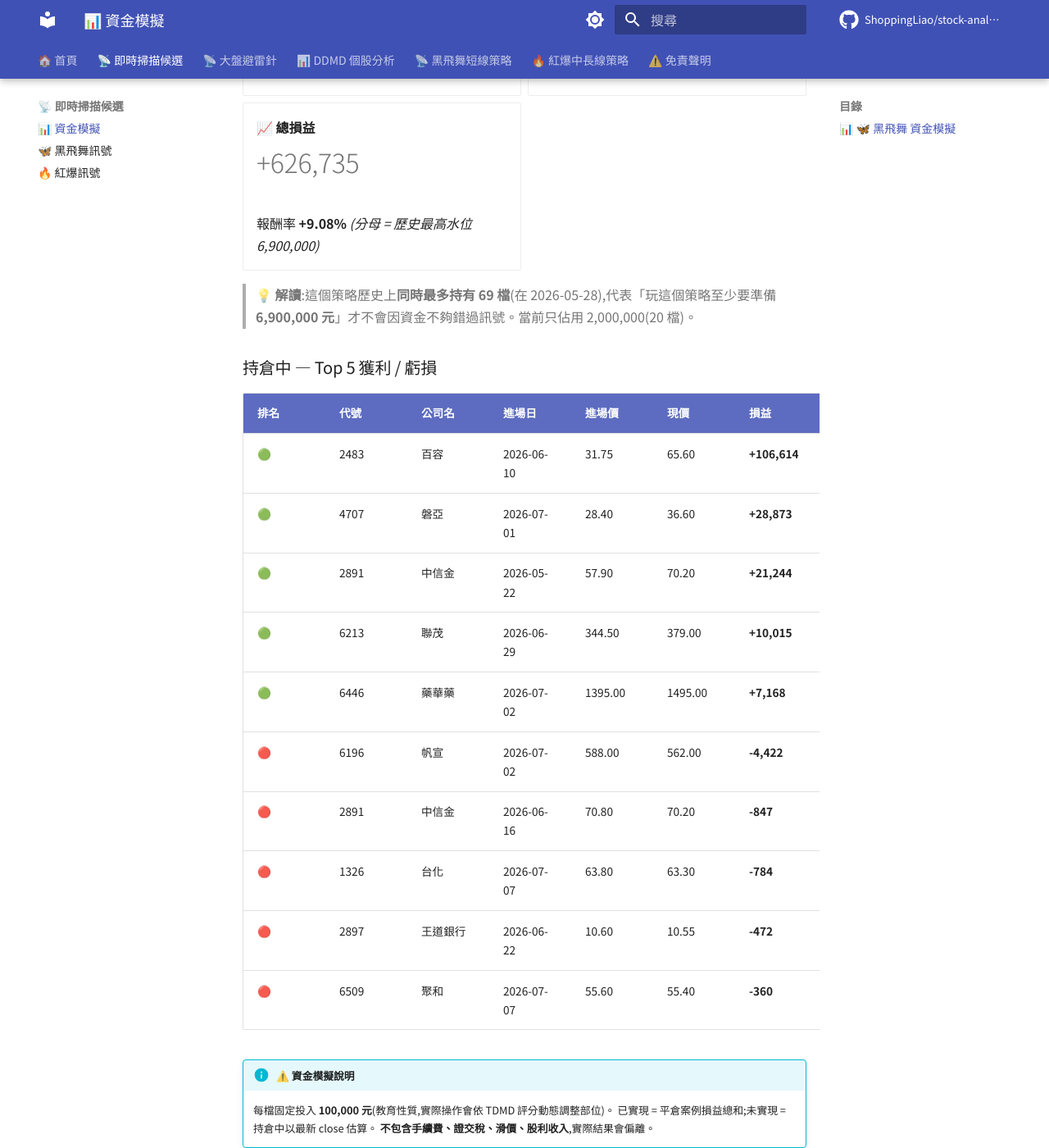
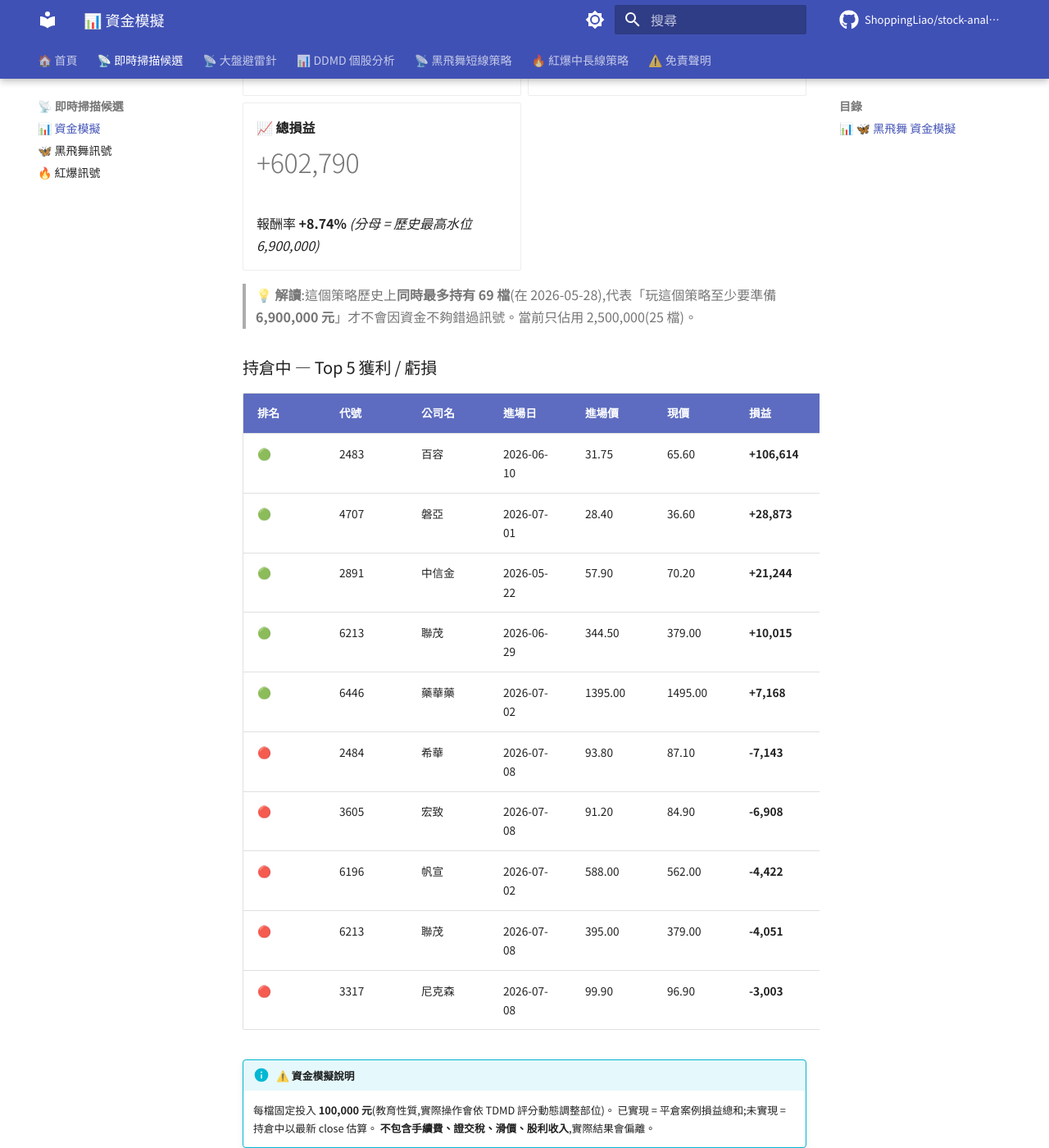
Before and after one commit to ShoppingLiao/stock-analysis-public, an MkDocs documentation site: the page built from docs/signals_capital.md, in a window 1280 px wide and 1400 px high, scrolled down 817 px. Shown: the whole window at 82% size. Built offline with MkDocs 1.6.1 and Material for MkDocs 9.7.7, drawn with Linux system fonts in a browser that asks for light colours; comment, search, counter and statistics services are not loaded; some of the changed text lies outside the part shown.

Commit message:
docs(signals): update BB + RB + capital (2026-07-08)

```diff
--- a/docs/signals_capital.md
+++ b/docs/signals_capital.md
@@ -17,9 +17,9 @@
 
 -   **💼 當前資金水位**
 
-    # 2,000,000
+    # 2,500,000
 
-    持倉 20 檔 × 100,000
+    持倉 25 檔 × 100,000
 
 -   **🌊 歷史最高水位**
 
@@ -35,19 +35,19 @@
 
 -   **🟡 未實現損益**
 
-    # +191,070
+    # +167,124
 
-    持倉 20 檔(現價 vs 進場價)
+    持倉 25 檔(現價 vs 進場價)
 
 -   **📈 總損益**
 
-    # +626,735
+    # +602,790
 
-    報酬率 **+9.08%** _(分母 = 歷史最高水位 6,900,000)_
+    報酬率 **+8.74%** _(分母 = 歷史最高水位 6,900,000)_
 
 </div>
 
-> **💡 解讀**:這個策略歷史上**同時最多持有 69 檔**(在 2026-05-28),代表「玩這個策略至少要準備 **6,900,000 元**」才不會因資金不夠錯過訊號。當前只佔用 2,000,000(20 檔)。
+> **💡 解讀**:這個策略歷史上**同時最多持有 69 檔**(在 2026-05-28),代表「玩這個策略至少要準備 **6,900,000 元**」才不會因資金不夠錯過訊號。當前只佔用 2,500,000(25 檔)。
 
 ### 持倉中 — Top 5 獲利 / 虧損
 
@@ -58,11 +58,11 @@
 | 🟢 | 2891 | 中信金 | 2026-05-22 | 57.90 | 70.20 | **+21,244** | **+21.24%** |
 | 🟢 | 6213 | 聯茂 | 2026-06-29 | 344.50 | 379.00 | **+10,015** | **+10.01%** |
 | 🟢 | 6446 | 藥華藥 | 2026-07-02 | 1395.00 | 1495.00 | **+7,168** | **+7.17%** |
+| 🔴 | 2484 | 希華 | 2026-07-08 | 93.80 | 87.10 | **-7,143** | **-7.14%** |
+| 🔴 | 3605 | 宏致 | 2026-07-08 | 91.20 | 84.90 | **-6,908** | **-6.91%** |
 | 🔴 | 6196 | 帆宣 | 2026-07-02 | 588.00 | 562.00 | **-4,422** | **-4.42%** |
-| 🔴 | 2891 | 中信金 | 2026-06-16 | 70.80 | 70.20 | **-847** | **-0.85%** |
-| 🔴 | 1326 | 台化 | 2026-07-07 | 63.80 | 63.30 | **-784** | **-0.78%** |
-| 🔴 | 2897 | 王道銀行 | 2026-06-22 | 10.60 | 10.55 | **-472** | **-0.47%** |
-| 🔴 | 6509 | 聚和 | 2026-07-07 | 55.60 | 55.40 | **-360** | **-0.36%** |
+| 🔴 | 6213 | 聯茂 | 2026-07-08 | 395.00 | 379.00 | **-4,051** | **-4.05%** |
+| 🔴 | 3317 | 尼克森 | 2026-07-08 | 99.90 | 96.90 | **-3,003** | **-3.00%** |
 
 !!! info "⚠️ 資金模擬說明"
     每檔固定投入 **100,000 元**(教育性質,實際操作會依 TDMD 評分動態調整部位)。
@@ -139,9 +139,9 @@
 
 -   **💼 當前資金水位**
 
-    # 16,100,000
+    # 16,600,000
 
-    BB 2,000,000 + RB 14,100,000
+    BB 2,500,000 + RB 14,100,000
 
 -   **🌊 兩策略歷史最高水位**
 
@@ -157,15 +157,15 @@
 
 -   **🟡 未實現損益**
 
-    # +3,737,710
+    # +3,713,765
 
-    BB +191,070 + RB +3,546,641
+    BB +167,124 + RB +3,546,641
 
 -   **📈 總損益**
 
-    # +3,551,544
+    # +3,527,598
 
-    報酬率 **+15.58%** _(分母 = 兩策略歷史最高水位)_
+    報酬率 **+15.47%** _(分母 = 兩策略歷史最高水位)_
 
 </div>
 
```
Also changed, not shown: docs/signals_black_butterfly.md (+42 -38 lines).
